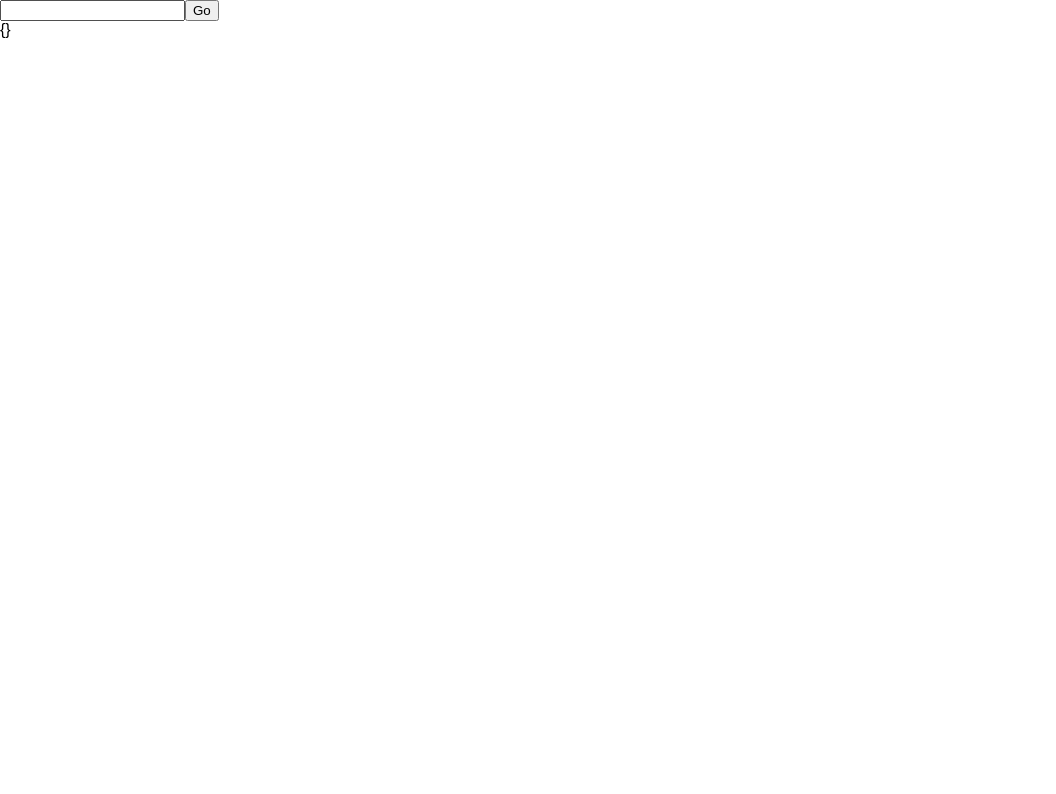
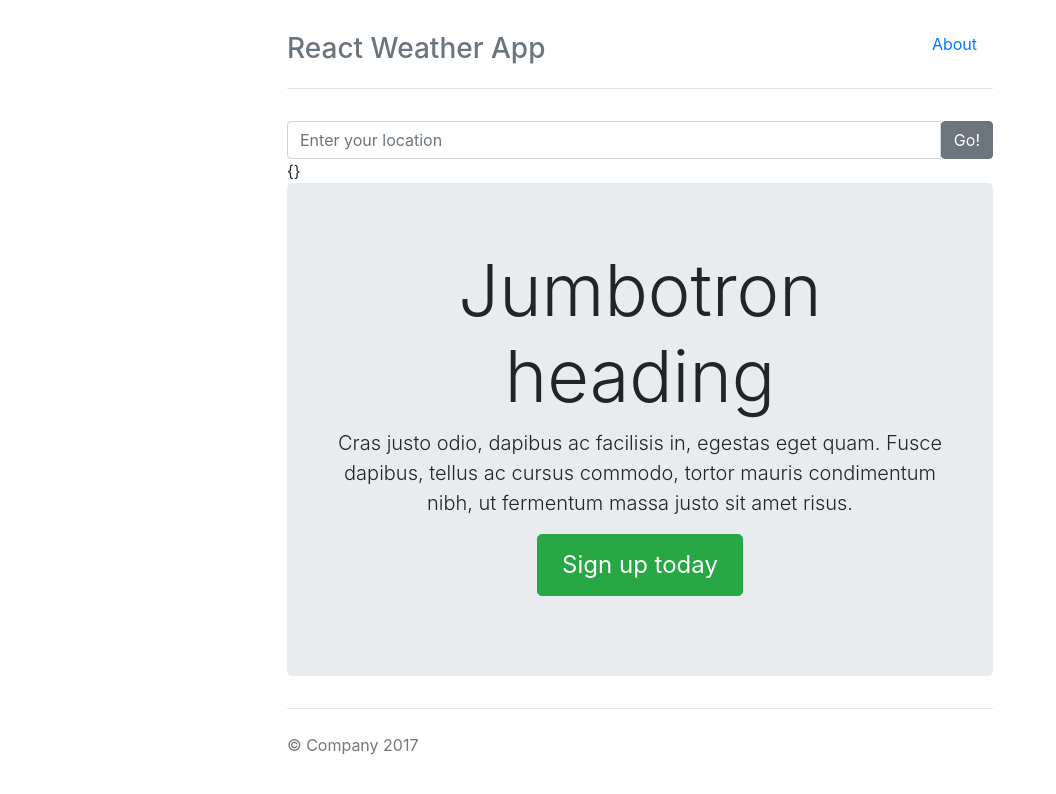
Before and after one commit to jgabuya/react-weather-app, a React (Create React App) app: page / in a window 1280 px wide. Shown: the top 794 px of the page, without its empty margins (0-1056 px from the left). Built offline with nearby package versions, Linux system fonts and the light colour scheme.

Commit message:
Add bootstrap layout, components

```diff
--- a/public/index.html
+++ b/public/index.html
@@ -22,10 +22,41 @@
     <title>React App</title>
 </head>
 <body>
+
 <noscript>
     You need to enable JavaScript to run this app.
 </noscript>
+
+
+<div class="container">
+    <header class="header clearfix">
+        <nav>
+            <ul class="nav nav-pills float-right">
+                <li class="nav-item">
+                    <a class="nav-link" href="#">About</a>
+                </li>
+            </ul>
+        </nav>
+        <h3 class="text-muted">React Weather App</h3>
+    </header>
+
+    <main role="main">
         <div id="root"></div>
+
+        <div class="jumbotron">
+            <h1 class="display-3">Jumbotron heading</h1>
+            <p class="lead">Cras justo odio, dapibus ac facilisis in, egestas eget quam. Fusce dapibus, tellus ac cursus commodo, tortor mauris condimentum nibh, ut fermentum massa justo sit amet risus.</p>
+            <p><a class="btn btn-lg btn-success" href="#" role="button">Sign up today</a></p>
+        </div>
+
+    </main>
+
+    <footer class="footer">
+        <p>&copy; Company 2017</p>
+    </footer>
+
+</div> <!-- /container -->
+
 <!--
   This HTML file is a template.
   If you open it directly in the browser, you will see an empty page.
--- a/src/components/main/Main.jsx
+++ b/src/components/main/Main.jsx
@@ -1,12 +1,13 @@
 import React from 'react';
 import axios from 'axios';
+import { Alert, InputGroup, InputGroupButton, Input, Button } from 'reactstrap';
 
 class Main extends React.Component {
     constructor() {
         super();
 
         this.state = {
-            location: 'Cebu, Philippines',
+            location: '',
             weatherData: {},
             errorMessage: ''
         }
@@ -56,18 +57,30 @@ class Main extends React.Component {
 
     render() {
         return (
-            <form>
-                <input type="text" onChange={this.onLocationChange}/>
-                <button type="submit" onClick={this.onLocationSubmit}>Go</button>
-
-                <div>
-                    {this.state.errorMessage}
+            <div>
+                <div className={(( this.state.errorMessage.length == 0)? 'd-none ' : '') + 'row mb-3'}>
+                    <div className="col">
+                        <Alert color="warning">
+                            {this.state.errorMessage}
+                        </Alert>
+                    </div>
                 </div>
 
-                <div>
-                    {JSON.stringify(this.state.weatherData)}
+                <div className="row">
+                    <div className="col">
+                        <form>
+                            <InputGroup>
+                                <Input onChange={this.onLocationChange} placeholder="Enter your location" />
+                                <InputGroupButton><Button type="submit" onClick={this.onLocationSubmit}>Go!</Button></InputGroupButton>
+                            </InputGroup>
+
+                            <div>
+                                {JSON.stringify(this.state.weatherData)}
+                            </div>
+                        </form>
+                    </div>
                 </div>
-            </form>
+            </div>
         )
     }
 }
--- a/src/index.js
+++ b/src/index.js
@@ -1,7 +1,10 @@
 import React from 'react';
 import ReactDOM from 'react-dom';
+import App from './components/app/App';
+
+import 'bootstrap/dist/css/bootstrap.css';
 import './styles/app.css';
-import App from './components/app/App';
+
 import registerServiceWorker from './registerServiceWorker';
 
 let apiUrl = 'https://api.openweathermap.org/data/2.5/weather';
--- a/src/styles/app.css
+++ b/src/styles/app.css
@@ -1,5 +1,84 @@
+/* Space out content a bit */
 body {
-  margin: 0;
-  padding: 0;
-  font-family: sans-serif;
+    padding-top: 1.5rem;
+    padding-bottom: 1.5rem;
 }
+
+/* Everything but the jumbotron gets side spacing for mobile first views */
+.header,
+.footer {
+    padding-right: 1rem;
+    padding-left: 1rem;
+}
+
+/* Custom page header */
+.header {
+    padding-bottom: 1rem;
+    border-bottom: .05rem solid #e5e5e5;
+}
+
+/* Make the masthead heading the same height as the navigation */
+.header h3 {
+    margin-top: 0;
+    margin-bottom: 0;
+    line-height: 3rem;
+}
+
+/* Custom page footer */
+.footer {
+    padding-top: 1.5rem;
+    color: #777;
+    border-top: .05rem solid #e5e5e5;
+}
+
+/* Customize container */
+@media (min-width: 48em) {
+    .container {
+        max-width: 46rem;
+    }
+}
+
+.container-narrow > hr {
+    margin: 2rem 0;
+}
+
+/* Main marketing message and sign up button */
+.jumbotron {
+    text-align: center;
+    border-bottom: .05rem solid #e5e5e5;
+}
+
+.jumbotron .btn {
+    padding: .75rem 1.5rem;
+    font-size: 1.5rem;
+}
+
+/* Supporting marketing content */
+.marketing {
+    margin: 3rem 0;
+}
+
+.marketing p + h4 {
+    margin-top: 1.5rem;
+}
+
+/* Responsive: Portrait tablets and up */
+@media screen and (min-width: 48em) {
+    /* Remove the padding we set earlier */
+    .header,
+    .marketing,
+    .footer {
+        padding-right: 0;
+        padding-left: 0;
+    }
+
+    /* Space out the masthead */
+    .header {
+        margin-bottom: 2rem;
+    }
+
+    /* Remove the bottom border on the jumbotron for visual effect */
+    .jumbotron {
+        border-bottom: 0;
+    }
+}
```
Lines whose indentation alone changed are shown as unchanged.
